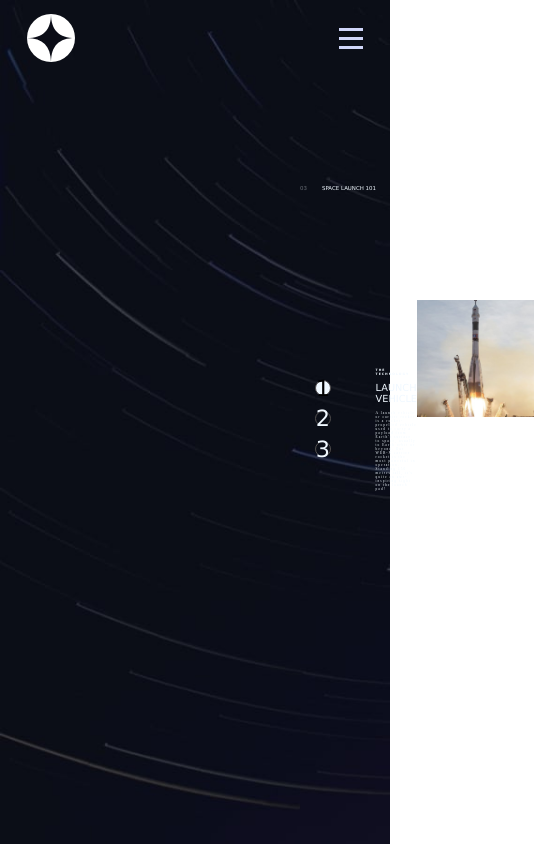
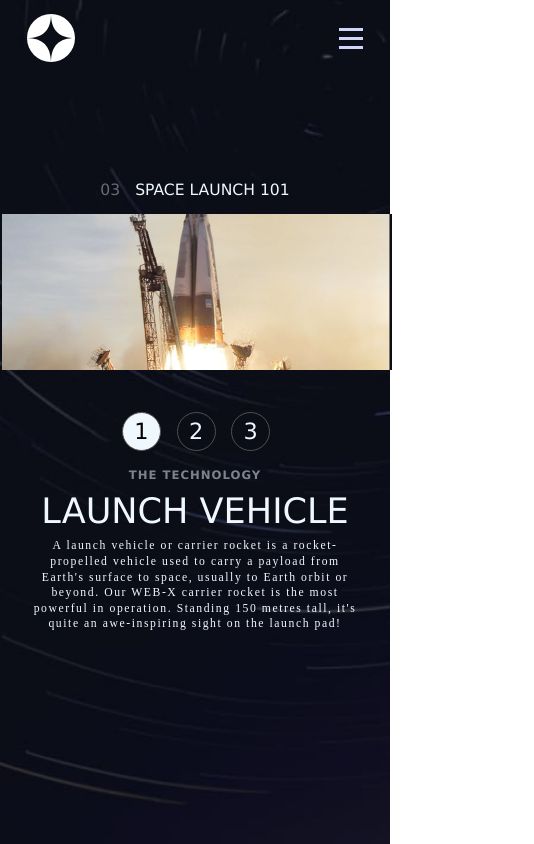
Before and after one commit to Kellsonphilips/space-tourism, a React (Create React App) app: page /technology in a window 390 px wide. Shown: the whole page, 534 px wide, since content can reach past the window. Built offline with nearby package versions, Linux system fonts and the light colour scheme.

Commit message:
tecnology mobile styles

```diff
--- a/src/routes/technology/technology.component.jsx
+++ b/src/routes/technology/technology.component.jsx
@@ -1,5 +1,5 @@
 import { Link } from "react-router-dom";
-import { useState } from "react";
+import { useState, useEffect } from "react";
 import "./technology.styles.scss";
 
 
@@ -8,17 +8,27 @@ const Technology = ({ techData }) => {
 
   const { technology } = techData;
   const [useTechnology, setUseTechnology] = useState(9)
+  const [screenWidth, setScreenWidth] = useState(0);
 
   const handleTechnologyRoute = ((event) => {
     const routeId = Number(event.target.name);
     setUseTechnology(routeId);
   })
 
+  useEffect(() => {
+    window.addEventListener("resize", () => {
+      setScreenWidth(window.innerWidth);
+    });
+  }, []);
+
   const object = technology.find((obj) => obj.id === useTechnology);
   const { id, name, description } = object;
-  const images = require(`../../assets/technology/technology-portrait/image-${name
+  const imagePortrait = require(`../../assets/technology/technology-portrait/image-${name
     .toLowerCase()
     .replace(" ", "-")}-portrait.jpg`);
+  const imageLandscape = require(`../../assets/technology/technology-landscape/image-${name
+    .toLowerCase()
+    .replace(" ", "-")}-landscape.jpg`);
 
   return (
     <div className="technology-container" key={id}>
@@ -61,11 +71,19 @@ const Technology = ({ techData }) => {
         </div>
       </div>
       <div className="technology-image-container">
-        <img
-          className="image"
-          src={images}
-          alt={`img-${name.toLowerCase().replace(" ", "-")}`}
-        />
+        {screenWidth > 767 ? (
+          <img
+            className="image"
+            src={imagePortrait}
+            alt={`img-${name.toLowerCase().replace(" ", "-")}`}
+          />
+        ) : (
+          <img
+            className="image"
+            src={imageLandscape}
+            alt={`img-${name.toLowerCase().replace(" ", "-")}`}
+          />
+        )}
       </div>
     </div>
   );
--- a/src/routes/technology/technology.styles.scss
+++ b/src/routes/technology/technology.styles.scss
@@ -101,3 +101,89 @@ $mobile-technology-background: "../../assets/technology/background-technology-mo
     }
   }
 }
+
+@media screen and (max-width: 767px) {
+  .technology-container {
+    display: flex;
+    justify-content: center;
+    flex-direction: column;
+    background-image: url($mobile-technology-background);
+    padding: 30vw 0;
+
+    .technology-all-info-container {
+      display: flex;
+      justify-content: center;
+      flex-direction: column;
+      width: 100%;
+      height: 0;
+      padding: 0 7vw;
+      text-align: center;
+
+
+      .technology-header {
+        font-size: 4vw;
+        position: relative;
+        height: 6vw;
+        bottom: 1rem;
+      }
+
+      .technology-details-container {
+        display: flex;
+        flex-direction: column;
+        width: 100%;
+        height: 50vh;
+        padding: 0;
+        position: relative;
+        top: 11rem;
+
+        .technology-route-container {
+          display: flex;
+          justify-content: center;
+          position: relative;
+          left: 1rem;
+
+          .route-indexes {
+            width: 10vw;
+            height: 10vw;
+            margin: 2vw;
+          }
+        }
+
+        .technology-details {
+
+          .technology-detail-header {
+            font-size: 3vw;
+            opacity: 0.5;
+          }
+
+          .technology-name {
+            font-size: 9vw;
+            position: relative;
+            bottom: 1rem;
+          }
+
+          .technology-description {
+            font-size: 3vw;
+            line-height: 4vw;
+            letter-spacing: 0.4vw;
+            position: relative;
+            bottom: 2rem;
+          }
+        }
+      }
+    }
+
+    .technology-image-container {
+      height: auto;
+      position: relative;
+      bottom: 8rem;
+
+      .image {
+        width: 100%;
+        height: 40vw;
+        position: relative;
+        left: 0.6vw;
+      }
+    }
+  }
+}
```
